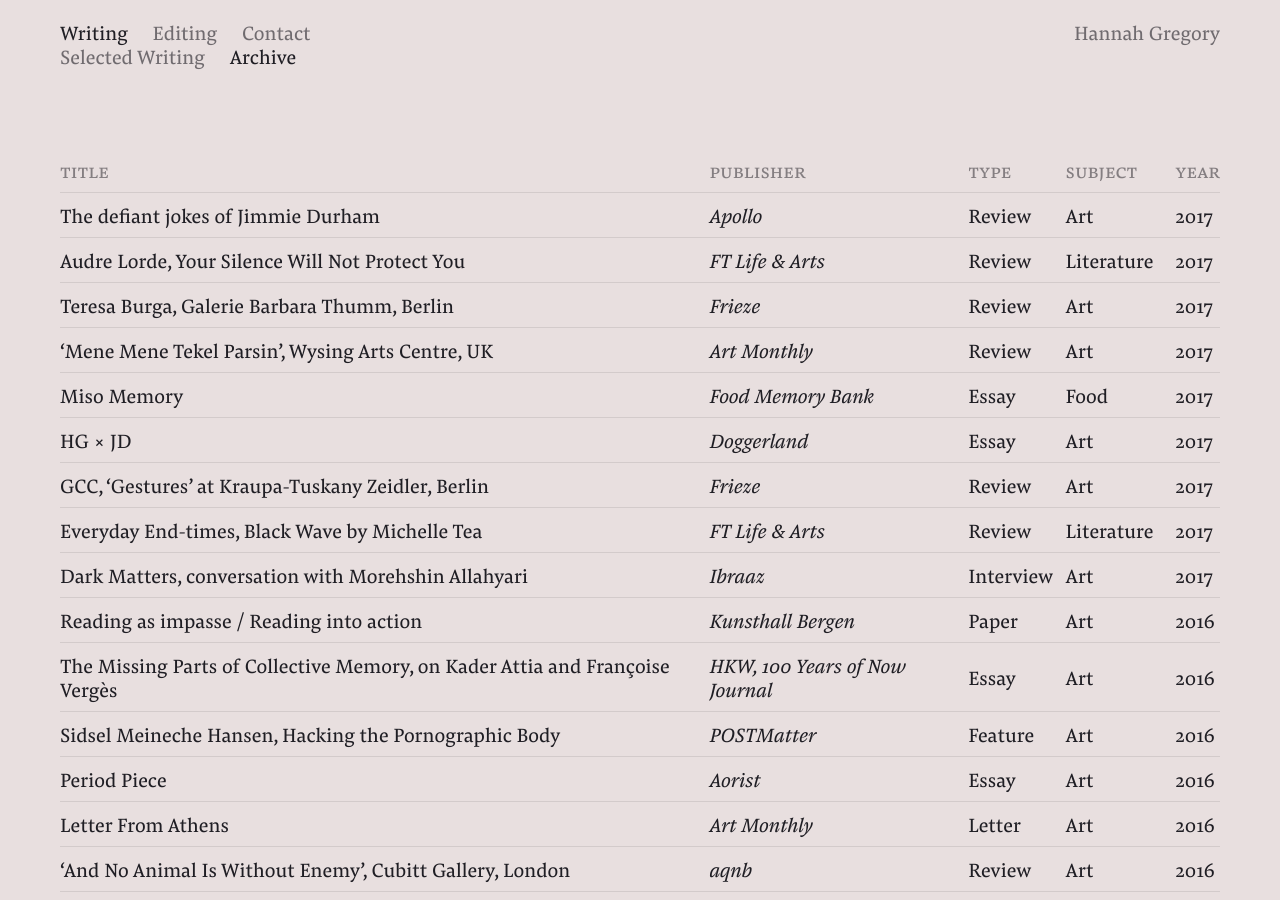
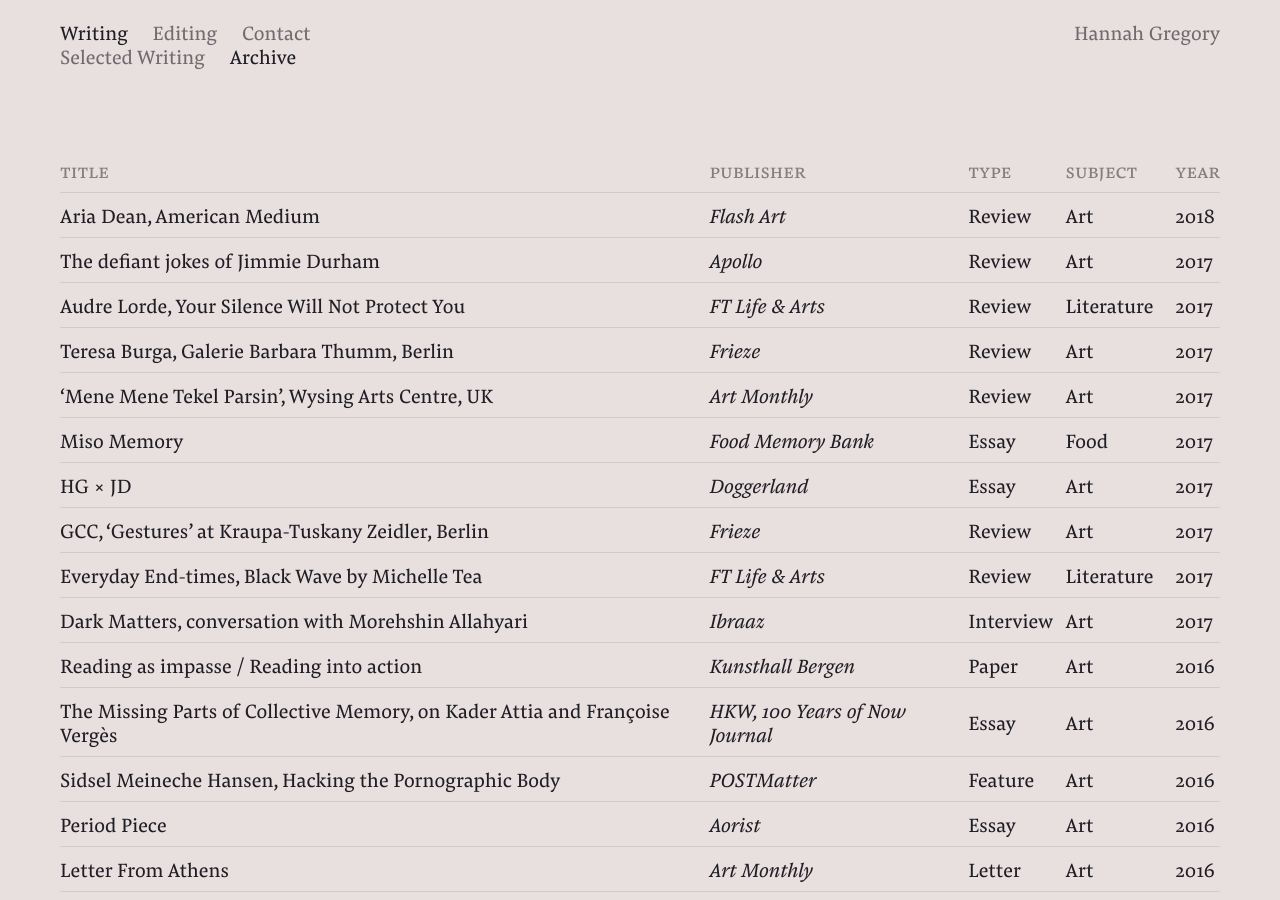
Before and after one commit to hg-site/hg-site.github.io, a Jekyll site: the page built from archive/index.markdown, in a window 1280 px wide and 900 px high. Built offline with Jekyll 4.4.1, drawn with Linux system fonts in a browser that asks for light colours.

Commit message:
Updated Index

```diff
--- a/archive/index.markdown
+++ b/archive/index.markdown
@@ -15,6 +15,14 @@
 </tr>
 </thead>
 <tbody class="list">
+
+<tr data-href="https://www.flashartonline.com/issue/318-january-february-2018/">
+	<td class="title">Aria Dean, American Medium</td>
+	<td class="publisher">Flash Art</td>
+	<td class="type">Review</td>
+	<td class="subject">Art</td>
+	<td class="year">2018</td>
+</tr>
 
 <tr data-href="https://www.apollo-magazine.com/the-defiant-jokes-of-jimmie-durham/">
 	<td class="title">The defiant jokes of Jimmie Durham</td>
```
